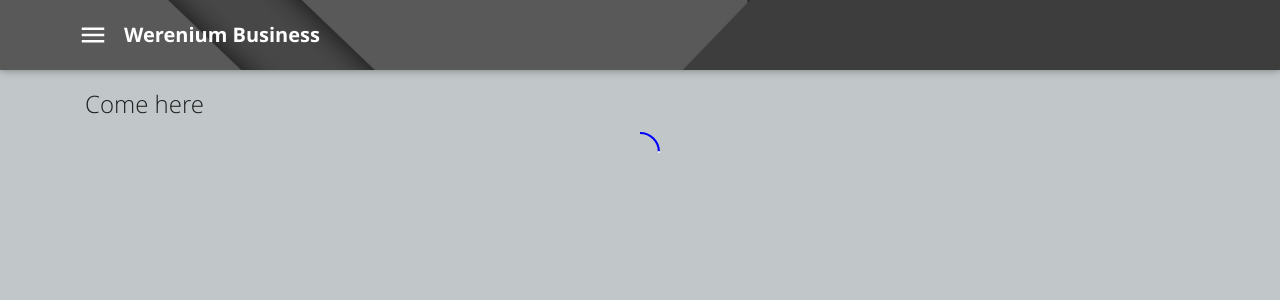
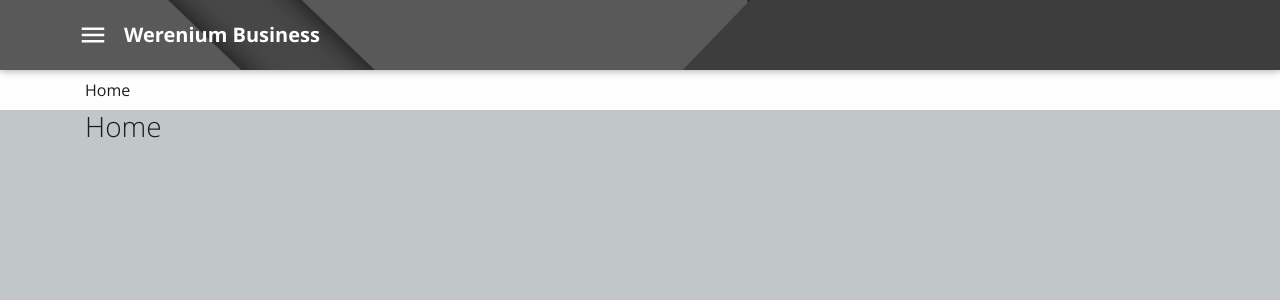
Before and after one commit to PeterNdomano/werenium-business, a React (Create React App) app in the folder web/: page / in a window 1280 px wide. Shown: the top 300 px of the page. Built offline with nearby package versions, Linux system fonts and the light colour scheme.

Commit message:
closes #3

```diff
--- a/web/src/App.js
+++ b/web/src/App.js
@@ -13,7 +13,7 @@ export default class App extends Component {
     super(props);
     this.state = {
       openNav: false,
-      navTo: "home",
+      navTo: (props.navTo) ? props.navTo :"home",
       showLoader: true,
       showDialog: false,
     };
@@ -23,6 +23,10 @@ export default class App extends Component {
                             msg=""
                             showDialog={this.state.showDialog}
                           />
+  }
+
+  UNSAFE_componentWillReceiveProps(props){
+    this.realNavTo(props.navTo);
   }
 
   componentDidMount(){
@@ -62,10 +66,15 @@ export default class App extends Component {
     });
   }
 
-  navTo = (navTo) => {
+  realNavTo = (navTo) => {
     this.setState({
       navTo
     });
+  }
+
+  navTo = (navTo) => {
+    window.location.href = '/#/'+navTo;
+    this.closeNav();
   }
 
   render(){
--- a/web/src/components/MainBody.js
+++ b/web/src/components/MainBody.js
@@ -2,12 +2,73 @@ import React, { Component } from 'react';
 import { getLoader } from '../Helper';
 
 export default class MainBody extends Component{
+
+  constructor(props){
+    super(props);
+    this.state = {
+      showViewer: false,
+    };
+    this.initialize(props);
+  }
+
+  componentDidMount(){
+    //this.initialize(this.props);
+  }
+
+  UNSAFE_componentWillReceiveProps(props){
+    this.initialize(props);
+  }
+
+  setTitle = (props) => {
+    if(this.state.showViewer){
+      this.title = "view";
+    }
+    else{
+      switch(props.navTo){
+        case "home":
+          this.title = "Home";
+          break;
+        case "stock":
+          this.title = "Stock";
+          break;
+        case "sales":
+          this.title = "Sales";
+          break;
+        case "invoicing":
+          this.title = "Invoicing";
+          break;
+        case "more":
+          this.title = "More Tools";
+          break;
+        default:
+          this.title = "";
+          break;
+      }
+    }
+  }
+
+  initialize = (props) => {
+    //set title
+    this.setTitle(props);
+  }
+
   render(){
     return (
       <div className="MainBody">
-        <div className="container">
-          <h4>Come here</h4>
-          {getLoader()}
+        <div className="mTitle">
+          <div className="container">
+            <p>{this.title}</p>
+          </div>
+        </div>
+
+        <div className="mContainer">
+          <div className="container">
+            <div className="row">
+              <div className="col-md-12 col-sm-12">
+                <h3>{this.title}</h3>
+              </div>
+            </div>
+          </div>
         </div>
       </div>
     );
--- a/web/src/components/NavBar.js
+++ b/web/src/components/NavBar.js
@@ -16,6 +16,7 @@ export default class NavBar extends Component{
 
   componentDidMount(){
     this.setMenu(this.props);
+    //alert(this.state.navTo)
   }
 
   UNSAFE_componentWillReceiveProps(props){
@@ -45,6 +46,15 @@ export default class NavBar extends Component{
           </div>
         </div>
 
+        <div onClick={() => this.navTo("stock")} className={(props.navTo === "stock") ? "mItem selected d-flex" : "mItem d-flex"}>
+          <div className="align-self-center p-1">
+            <MdHome className="mIcon"/>
+          </div>
+          <div className="align-self-center p-1">
+            <p className="mTitle">Stock</p>
+          </div>
+        </div>
+
         <div onClick={() => this.navTo("sales")} className={(props.navTo === "sales") ? "mItem selected d-flex" : "mItem d-flex"}>
           <div className="align-self-center p-1">
             <MdHome className="mIcon"/>
@@ -56,7 +66,7 @@ export default class NavBar extends Component{
 
 
 
-        <div onClick={() => this.navTo("invoicing")} className={(props.navTo === "invoicing") ? "mItem selected d-flex" : "mItem d-flex"} className="mItem d-flex">
+        <div onClick={() => this.navTo("invoicing")} className={(props.navTo === "invoicing") ? "mItem selected d-flex" : "mItem d-flex"}>
           <div className="align-self-center p-1">
             <MdHome className="mIcon"/>
           </div>
@@ -65,21 +75,12 @@ export default class NavBar extends Component{
           </div>
         </div>
 
-        <div onClick={() => this.navTo("more")} className={(props.navTo === "more") ? "mItem selected d-flex" : "mItem d-flex"} className="mItem d-flex">
+        <div onClick={() => this.navTo("more")} className={(props.navTo === "more") ? "mItem selected d-flex" : "mItem d-flex"}>
           <div className="align-self-center p-1">
             <MdHome className="mIcon"/>
           </div>
           <div className="align-self-center p-1">
             <p className="mTitle">More Tools</p>
-          </div>
-        </div>
-
-        <div onClick={() => this.navTo("stock")} className={(props.navTo === "stock") ? "mItem selected d-flex" : "mItem d-flex"}>
-          <div className="align-self-center p-1">
-            <MdHome className="mIcon"/>
-          </div>
-          <div className="align-self-center p-1">
-            <p className="mTitle">Stock</p>
           </div>
         </div>
 
--- a/web/src/index.css
+++ b/web/src/index.css
@@ -224,10 +224,31 @@ body, html{
   width: 100%;
   height: auto;
   padding: 0px;
+  position: relative;
   margin: 0px;
-  padding-top: var(--topBarHeight);
 }
 
-.MainBody .container{
-  padding-top: 20px;
+.MainBody .mTitle{
+  width: 100%;
+  padding: 0px;
+  background: var(--lightColor);
+  position: fixed;
+  height: 40px;
+  top: var(--topBarHeight);
+  left: 0;
+  right: 0;
 }
+
+.MainBody .mTitle .container{
+  height: 100%;
+}
+
+.MainBody .mTitle .container p{
+  line-height: 40px;
+  font-family: "OpenSansRegular";
+}
+
+.MainBody .mContainer{
+  width: 100%;
+  padding-top: 110px;
+}
--- a/web/src/index.js
+++ b/web/src/index.js
@@ -21,6 +21,11 @@ ReactDOM.render(
   <HashRouter basename="/">
     <Routes>
       <Route path="/" exact element={<App/>} />
+      <Route path="/home" exact element={<App navTo="home"/>} />
+      <Route path="/sales" exact element={<App navTo="sales"/>} />
+      <Route path="/stock" exact element={<App navTo="stock"/>} />
+      <Route path="/invoicing" exact element={<App navTo="invoicing"/>} />
+      <Route path="/more" exact element={<App navTo="more"/>} />
     </Routes>
   </HashRouter>,
   document.getElementById('root')
```
